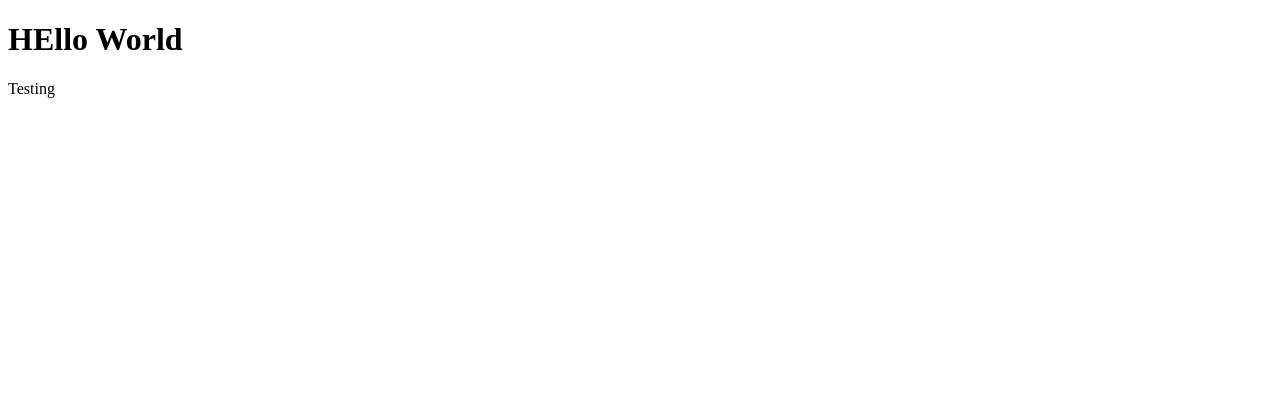
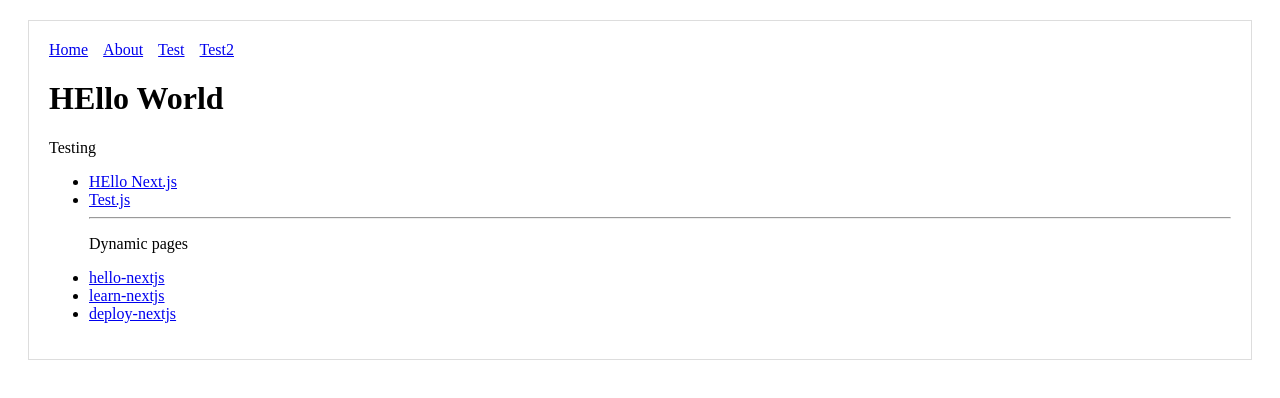
Before and after one commit to wonsz1/nextjs-tests, a Next.js app: page / in a window 1280 px wide. Shown: the top 398 px of the page. Built offline with nearby package versions, Linux system fonts and the light colour scheme.

Commit message:
add menu and layout component; add dynamic page

```diff
--- /dev/null
+++ b/components/Menu.js
@@ -0,0 +1,22 @@
+import Link from 'next/link';
+
+const linkStyle = {
+    marginRight: 15
+};
+
+export default () => (
+    <div>
+        <Link href="/">
+            <a title="This is Home page" style={linkStyle}>Home</a>
+        </Link>
+        <Link href="/about">
+            <a style={linkStyle}>About</a>
+        </Link>
+        <Link href="/test">
+            <a style={linkStyle}>Test</a>
+        </Link>
+        <Link href="/test2">
+            <a style={linkStyle}>Test2</a>
+        </Link>
+    </div>
+);
--- /dev/null
+++ b/components/MyLayout.js
@@ -0,0 +1,23 @@
+import Menu from './Menu';
+
+const layoutStyle = {
+    margin: 20,
+    padding: 20,
+    border: '1px solid #ddd'
+};
+
+export default props => (
+    <div style={layoutStyle}>
+        <Menu />
+        {props.children}
+    </div>
+);
+
+//or:
+// const Layout = props => (
+//     <div style={layoutStyle}>
+//       <Header />
+//       {props.children}
+//     </div>
+//   );
+// export default Layout;
--- a/pages/about.js
+++ b/pages/about.js
@@ -1,5 +1,7 @@
+import Layout from '../components/MyLayout';
+
 export default () => (
-    <div>
+    <Layout>
         <p>This is about page</p>
-    </div>
+    </Layout>
 );
--- a/pages/index.js
+++ b/pages/index.js
@@ -1,8 +1,38 @@
+import Layout from '../components/MyLayout';
+import Link from 'next/link';
+
+const PostLink = props => (
+    <li>
+        <Link href={`/post?title=${props.title}`}>
+            <a>{props.title}</a>
+        </Link>
+    </li>
+)
+
+const DynamicPostLink = props => (
+    <li>
+        <Link href="/p/[id]" as={`/p/${props.id}`}>
+            <a>{props.id}</a>
+        </Link>
+    </li>
+)
+
+
 const Index = () => (
-    <div>
+    <Layout>
         <h1>HEllo World</h1>
         <p>Testing</p>
-    </div>
+        <ul>
+            <PostLink title="HEllo Next.js" />
+            <PostLink title="Test.js" />
+
+            <hr/>
+            <p>Dynamic pages</p>
+            <DynamicPostLink id="hello-nextjs" />
+            <DynamicPostLink id="learn-nextjs" />
+            <DynamicPostLink id="deploy-nextjs" />
+        </ul>
+    </Layout>
 );
 
 export default Index;
--- a/pages/test.js
+++ b/pages/test.js
@@ -1,7 +1,9 @@
+import Layout from '../components/MyLayout';
+
 export default () => {
     return (
-        <div>
+        <Layout>
             <p>Test page</p>
-        </div>
+        </Layout>
     )
 };
--- a/pages/test2.js
+++ b/pages/test2.js
@@ -1,7 +1,9 @@
+import Layout from '../components/MyLayout';
+
 export default function Test2() {
     return (
-        <div>
+        <Layout>
             <p>Another test</p>
-        </div>
+        </Layout>
     )
 }
```
Also changed, not shown: pages/p/[id].js (added, +13 -0 lines), pages/post.js (added, +13 -0 lines).
